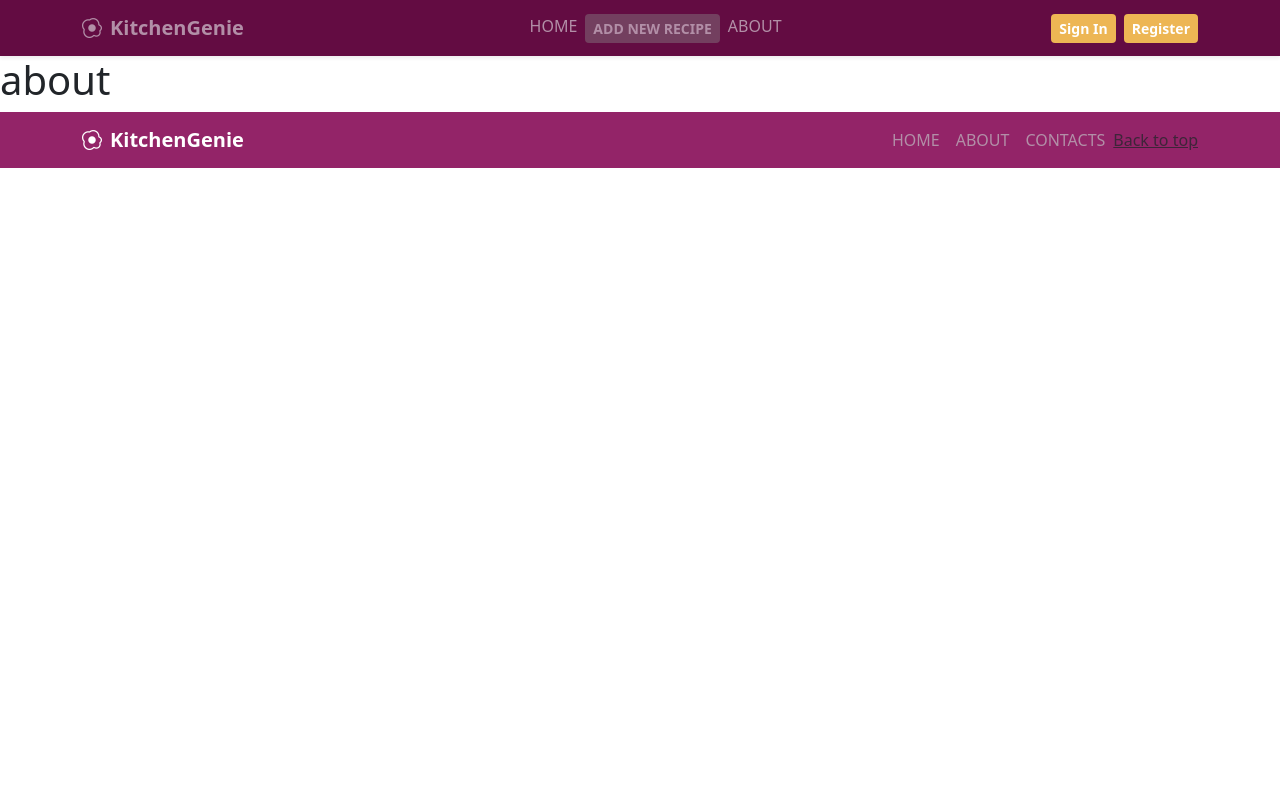
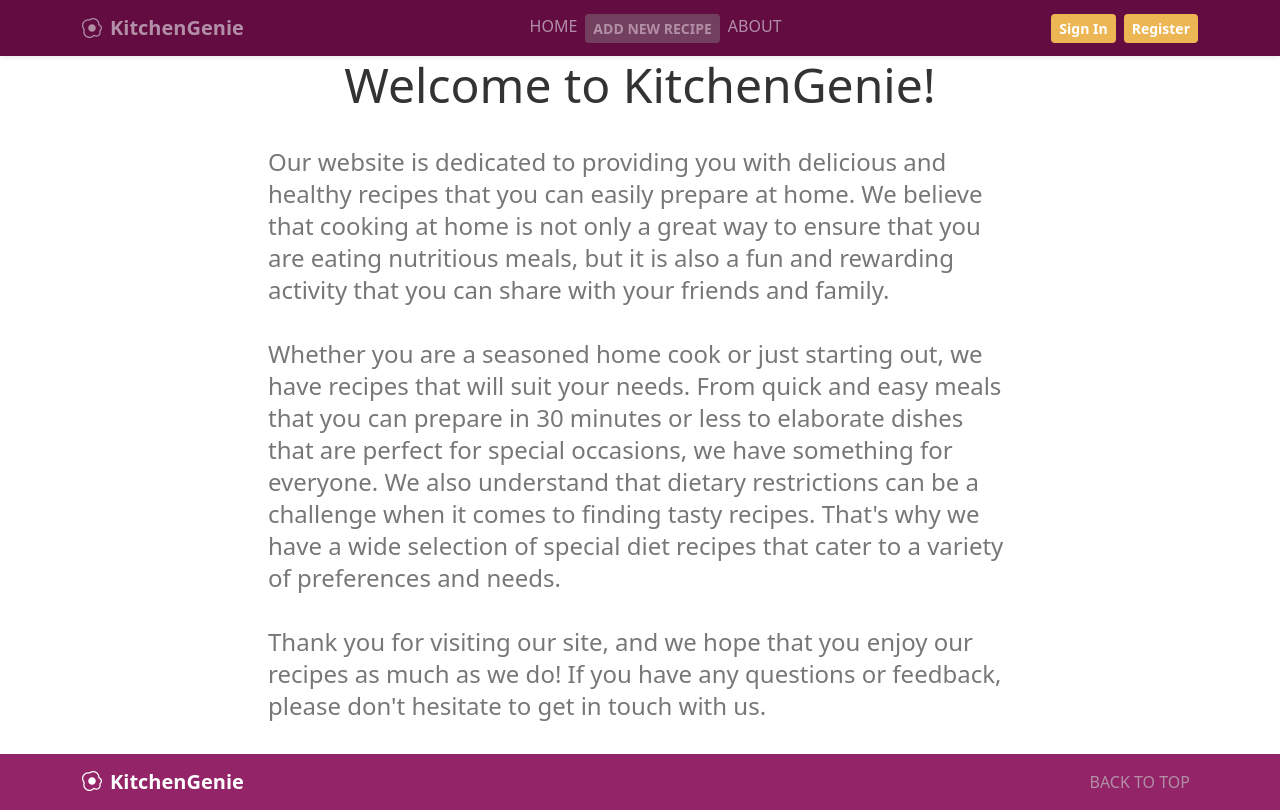
Before and after one commit to IlianaKarakasheva/kitchen-genie, a Next.js app: page /about in a window 1280 px wide. Built offline with nearby package versions, Linux system fonts and the light colour scheme; no server answers.

Commit message:
Added about

```diff
--- a/src/pages/about.js
+++ b/src/pages/about.js
@@ -1,3 +1,41 @@
+import React from 'react';
+
 export default function About() {
-  return <h1>about</h1>;
+  return (
+    <div className='container'>
+        <div className="col-lg-8 col-md-10 mx-auto">
+      <h3>Welcome to KitchenGenie!</h3>
+      <p className="lead">
+        Our website is dedicated to providing you with delicious and healthy recipes that you can easily prepare at home. We believe that cooking at home is not only a great way to ensure that you are eating nutritious meals, but it is also a fun and rewarding activity that you can share with your friends and family.
+      </p>
+      <p className="lead">
+        Whether you are a seasoned home cook or just starting out, we have recipes that will suit your needs. From quick and easy meals that you can prepare in 30 minutes or less to elaborate dishes that are perfect for special occasions, we have something for everyone. We also understand that dietary restrictions can be a challenge when it comes to finding tasty recipes. That's why we have a wide selection of special diet recipes that cater to a variety of preferences and needs.
+      </p>
+      <p className="lead">
+        Thank you for visiting our site, and we hope that you enjoy our recipes as much as we do! If you have any questions or feedback, please don't hesitate to get in touch with us.
+      </p>
+      <style jsx>{`
+        h3 {
+          font-size: 3rem;
+          text-align: center;
+          margin-bottom: 2rem;
+          color: #333;
+        }
+        .lead {
+          font-size: 1.5rem;
+          line-height: 2rem;
+          margin-bottom: 2rem;
+          color: #777;
+        }
+        p {
+          font-size: 1rem;
+          line-height: 1.8rem;
+          margin-bottom: 1.5rem;
+          color: #444;
+        }
+      `}</style>
+    </div>
+    </div>
+
+  );
 }
--- a/src/pages/layouts/footer.js
+++ b/src/pages/layouts/footer.js
@@ -9,17 +9,8 @@ export default function SiteFooter() {
         </a>
         <ul class=" navbar-nav">
           <li class="navbar-item">
-            <a href="/" class="navbar-link">
-              HOME
-            </a>
-            <a href="/about" class="navbar-link">
-              ABOUT
-            </a>
-            <a href="/contacts" class="navbar-link">
-              CONTACTS
-            </a>
-            <a href="#" className="text-muted">
-              Back to top
+            <a href="#" className="navbar-link">
+              BACK TO TOP
             </a>
           </li>
         </ul>
```
